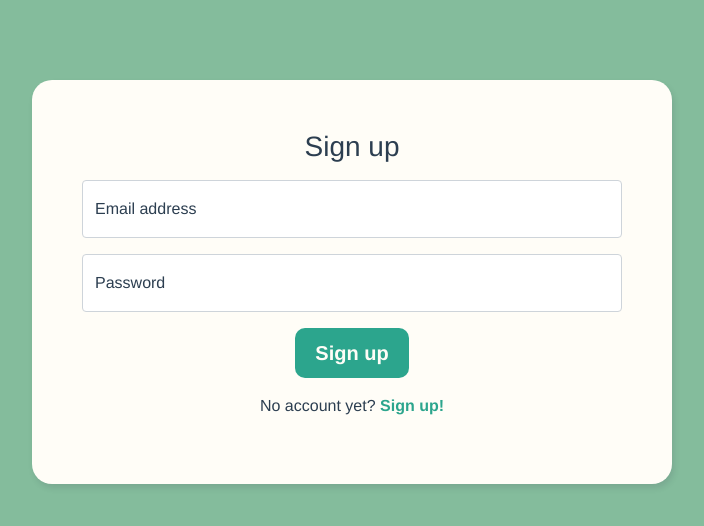
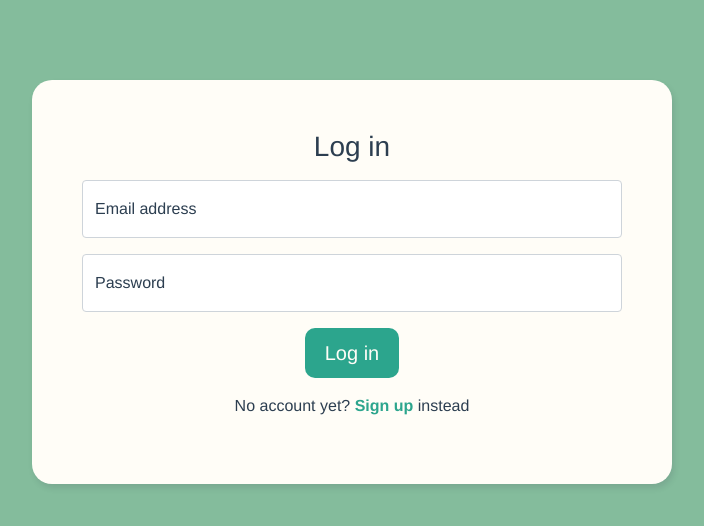
Before and after one commit to AlisonV2/vue-chatroom, a Vue app: page / in a window 1280 px wide. Shown: the top 526 px of the page, without its empty margins (288-992 px from the left). Built offline with nearby package versions, Linux system fonts and the light colour scheme.

Commit message:
added firebase auth

```diff
--- a/src/assets/styles/main.scss
+++ b/src/assets/styles/main.scss
@@ -30,7 +30,6 @@ body {
     text-decoration: none;
     background: $primary-accent;
     color: $text-light;
-    font-weight: bold;
     border: 0;
     border-radius: 10px;
     padding: 10px 20px;
--- a/src/components/LoginForm.vue
+++ b/src/components/LoginForm.vue
@@ -1,6 +1,6 @@
 <template>
   <form @submit.prevent="handleSubmit">
-    <h1 class="h3 mb-3 fw-normal">Sign up</h1>
+    <h2 class="h3 mb-3 fw-normal">Log in</h2>
     <div class="form-floating mb-3">
       <input
         type="email"
@@ -21,7 +21,7 @@
       />
       <label>Password</label>
     </div>
-    <button class="btn btn-lg button" type="submit">Sign up</button>
+    <button class="btn btn-lg button" type="submit">Log in</button>
   </form>
 </template>
 
@@ -31,12 +31,11 @@ import { ref } from 'vue';
 export default {
       setup() {
           // refs
-          const displayName = ref('');
           const email = ref('');
           const password = ref('');
 
           const handleSubmit = () => {
-              console.log(displayName.value, email.value, password.value)
+              console.log(email.value, password.value)
           }
 
           return {
--- a/src/components/SignupForm.vue
+++ b/src/components/SignupForm.vue
@@ -1,6 +1,6 @@
 <template>
   <form @submit.prevent="handleSubmit">
-    <h1 class="h3 mb-3 fw-normal">Log in</h1>
+    <h2 class="h3 mb-3 fw-normal">Sign Up</h2>
     <div class="form-floating mb-3">
       <input
         type="text"
@@ -31,7 +31,7 @@
       />
       <label>Password</label>
     </div>
-    <button class="btn btn-lg button" type="submit">Log in</button>
+    <button class="btn btn-lg button" type="submit">Sign Up</button>
   </form>
 </template>
 
@@ -46,7 +46,7 @@ export default {
           const password = ref('');
 
           const handleSubmit = () => {
-              console.log(email.value, password.value)
+              console.log(displayName.value, email.value, password.value)
           }
 
           return {
--- a/src/views/Welcome.vue
+++ b/src/views/Welcome.vue
@@ -3,13 +3,13 @@
     <div v-if="showLogin">
       <LoginForm />
       <p class="mt-3">
-        No account yet? <span class="toggle-form" @click="showLogin = false">Sign up!</span>
+        No account yet? <span class="toggle-form" @click="showLogin = false">Sign up</span> instead
       </p>
     </div>
     <div v-else>
       <SignupForm />
       <p class="mt-3">
-        Already registered? <span class="toggle-form" @click="showLogin = true">Login</span>
+        Already registered? <span class="toggle-form" @click="showLogin = true">Log in</span> instead
       </p>
     </div>
   </div>
```
Also changed, not shown: src/firebase/config.js (+7 -1 lines).
